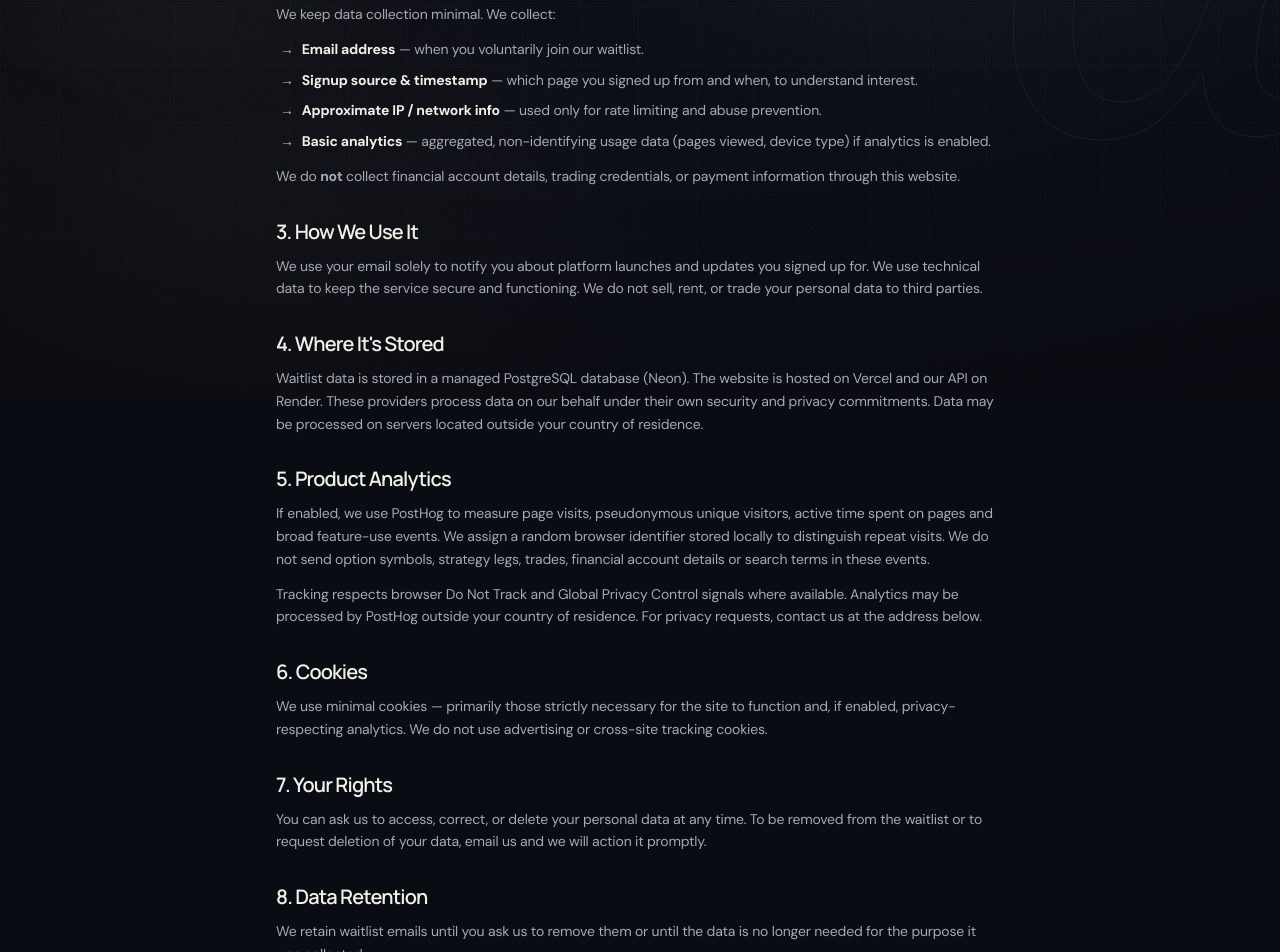
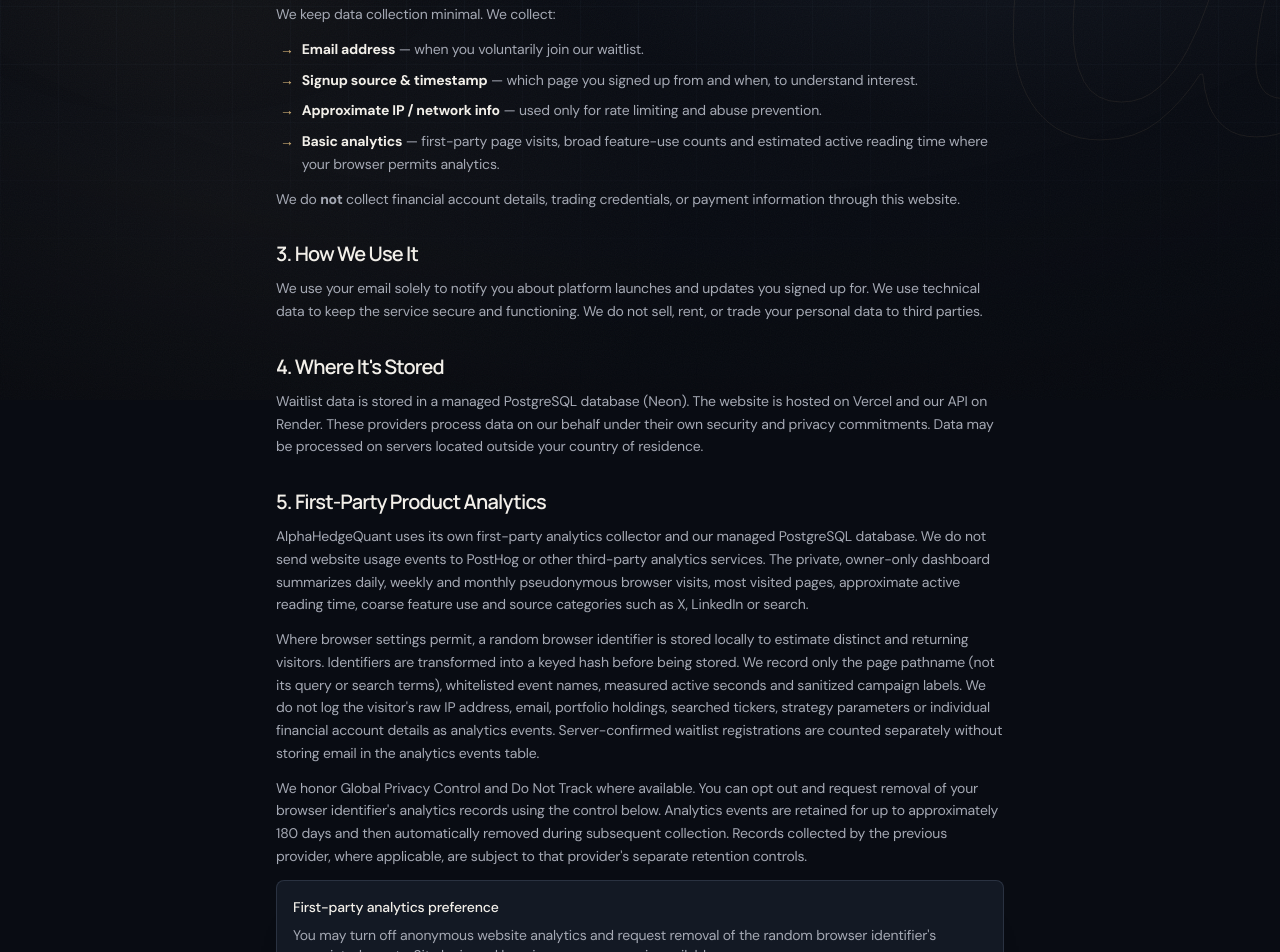
Before and after one commit to alphahedgequant/website, a Next.js app in the folder alphahedgequant/: page /privacy in a window 1280 px wide. Shown: the part 400-1352 px from the top of the page. Built offline with nearby package versions, Linux system fonts and the light colour scheme; no server answers; a web font is replaced by a local one.

Commit message:
Document first-party analytics, pseudonymous visitor retention, source attribution and opt-out rights

```diff
--- a/alphahedgequant/app/privacy/page.jsx
+++ b/alphahedgequant/app/privacy/page.jsx
@@ -1,3 +1,4 @@
+import InsightsPrivacyControl from "@/components/InsightsPrivacyControl";
 export const metadata = {
   title: "Privacy Policy — AlphaHedgeQuant",
   description: "How AlphaHedgeQuant collects, uses, and protects your personal data.",
@@ -17,7 +18,7 @@ export default function Privacy() {
     <div className="max-w-3xl mx-auto px-5 py-12">
       <p className="eyebrow mb-3">[ AHQ : LEGAL — PRIVACY ]</p>
       <h1 className="font-display text-3xl font-medium tracking-tight">Privacy Policy</h1>
-      <p className="text-muted text-sm mt-2">Last updated: October 2026</p>
+      <p className="text-muted text-sm mt-2">Last updated: November 2026</p>
 
       <div className="mt-10">
         <Section title="1. Who We Are">
@@ -33,7 +34,7 @@ export default function Privacy() {
             <li className="flex gap-2"><span className="text-amber">→</span><span><strong className="text-body">Email address</strong> — when you voluntarily join our waitlist.</span></li>
             <li className="flex gap-2"><span className="text-amber">→</span><span><strong className="text-body">Signup source &amp; timestamp</strong> — which page you signed up from and when, to understand interest.</span></li>
             <li className="flex gap-2"><span className="text-amber">→</span><span><strong className="text-body">Approximate IP / network info</strong> — used only for rate limiting and abuse prevention.</span></li>
-            <li className="flex gap-2"><span className="text-amber">→</span><span><strong className="text-body">Basic analytics</strong> — aggregated, non-identifying usage data (pages viewed, device type) if analytics is enabled.</span></li>
+            <li className="flex gap-2"><span className="text-amber">→</span><span><strong className="text-body">Basic analytics</strong> — first-party page visits, broad feature-use counts and estimated active reading time where your browser permits analytics.</span></li>
           </ul>
           <p>
             We do <strong>not</strong> collect financial account details, trading credentials, or
@@ -58,14 +59,16 @@ export default function Privacy() {
           </p>
         </Section>
 
-        <Section title="5. Product Analytics">
-          <p>If enabled, we use PostHog to measure page visits, pseudonymous unique visitors, active time spent on pages and broad feature-use events. We assign a random browser identifier stored locally to distinguish repeat visits. We do not send option symbols, strategy legs, trades, financial account details or search terms in these events.</p>
-          <p>Tracking respects browser Do Not Track and Global Privacy Control signals where available. Analytics may be processed by PostHog outside your country of residence. For privacy requests, contact us at the address below.</p>
+        <Section title="5. First-Party Product Analytics">
+          <p>AlphaHedgeQuant uses its own first-party analytics collector and our managed PostgreSQL database. We do not send website usage events to PostHog or other third-party analytics services. The private, owner-only dashboard summarizes daily, weekly and monthly pseudonymous browser visits, most visited pages, approximate active reading time, coarse feature use and source categories such as X, LinkedIn or search.</p>
+          <p>Where browser settings permit, a random browser identifier is stored locally to estimate distinct and returning visitors. Identifiers are transformed into a keyed hash before being stored. We record only the page pathname (not its query or search terms), whitelisted event names, measured active seconds and sanitized campaign labels. We do not log the visitor's raw IP address, email, portfolio holdings, searched tickers, strategy parameters or individual financial account details as analytics events. Server-confirmed waitlist registrations are counted separately without storing email in the analytics events table.</p>
+          <p>We honor Global Privacy Control and Do Not Track where available. You can opt out and request removal of your browser identifier's analytics records using the control below. Analytics events are retained for up to approximately 180 days and then automatically removed during subsequent collection. Records collected by the previous provider, where applicable, are subject to that provider's separate retention controls.</p>
+          <InsightsPrivacyControl/>
         </Section>
         <Section title="6. Cookies">
           <p>
             We use minimal cookies — primarily those strictly necessary for the site to function and,
-            if enabled, privacy-respecting analytics. We do not use advertising or cross-site tracking
+            if enabled, the first-party analytics identifier described above. We do not use advertising or cross-site tracking
             cookies.
           </p>
         </Section>
```
